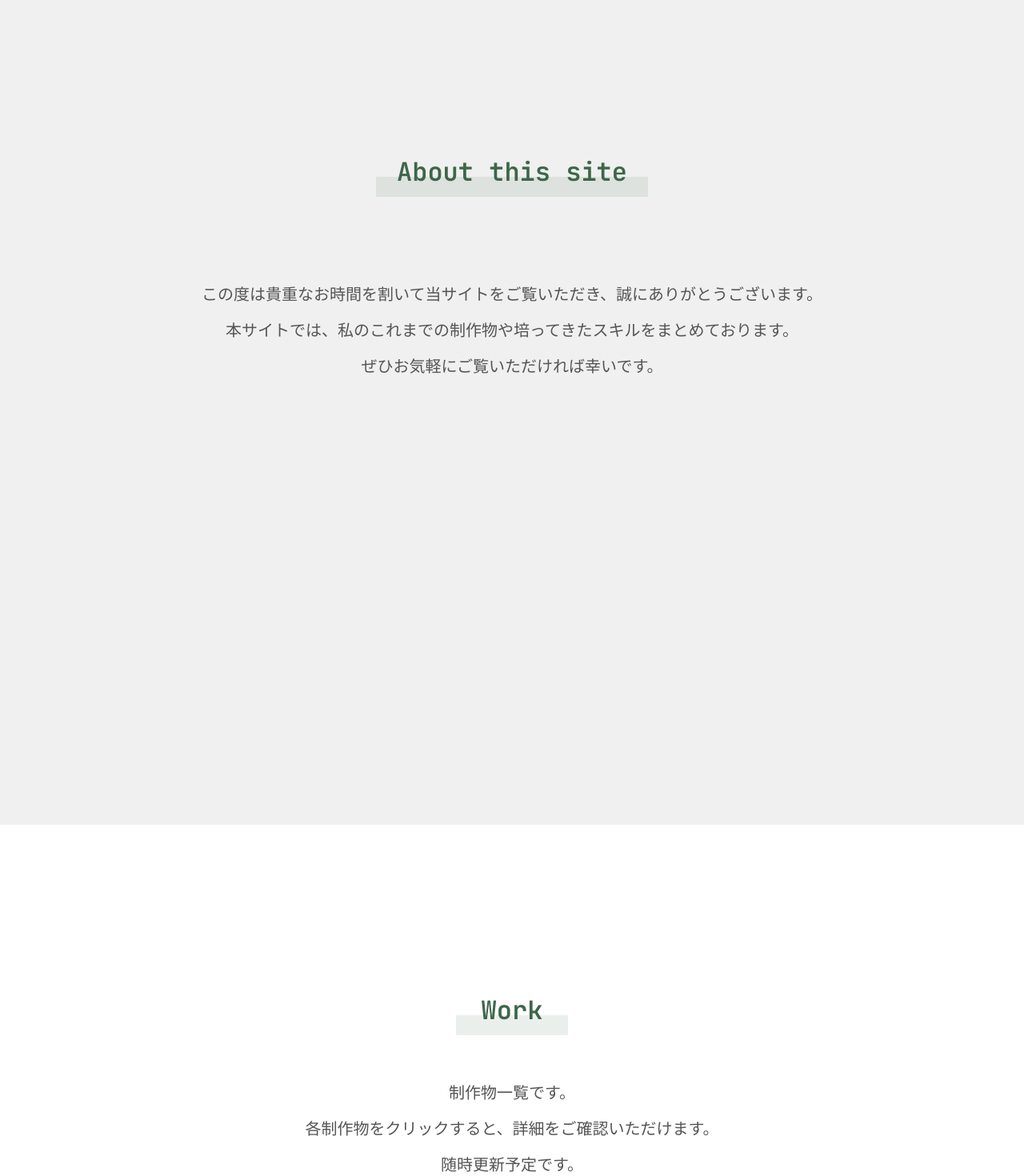
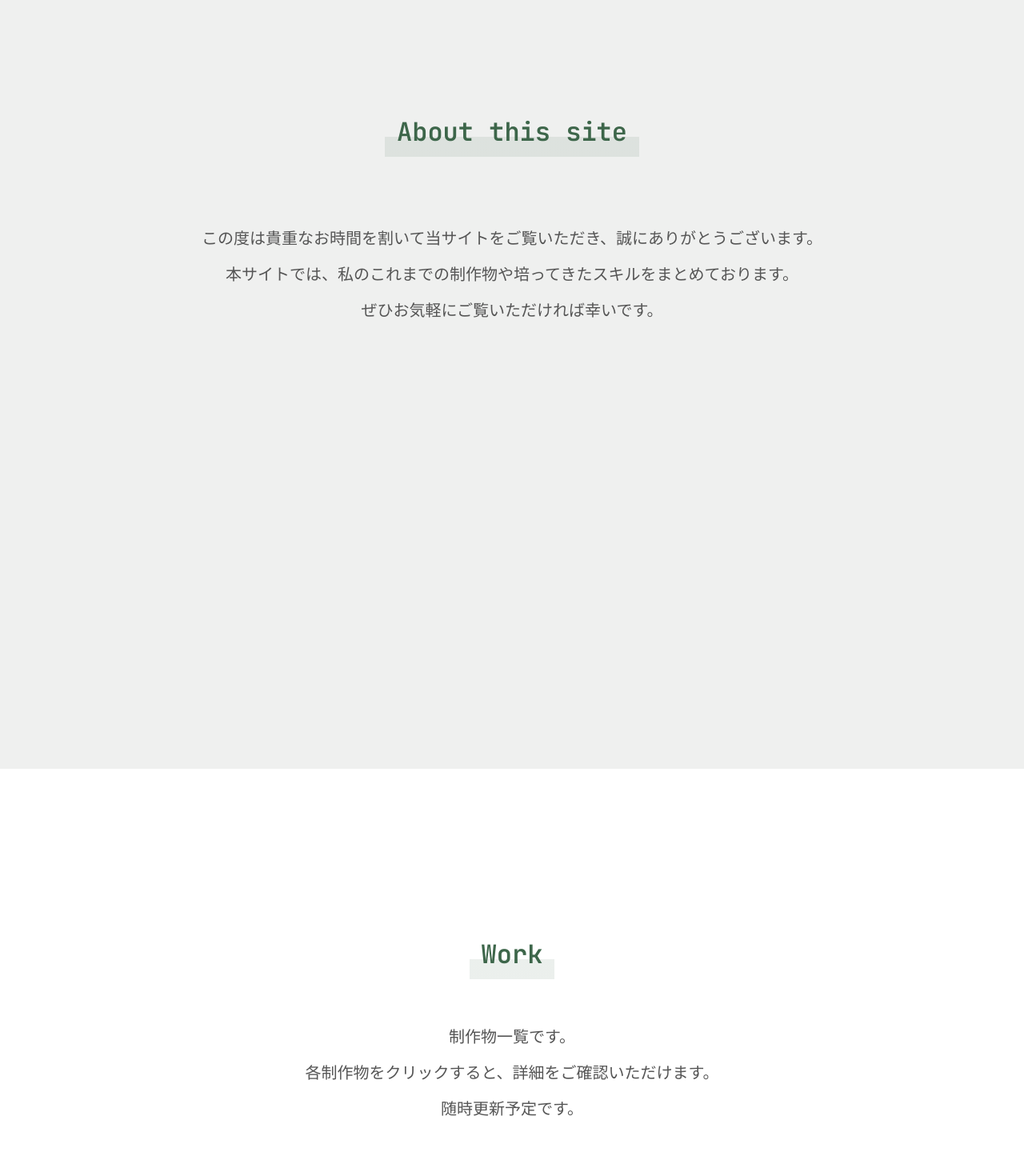
Before and after one commit to oh-my-kamimura/my-engineer-portfolio, a Next.js app: page / in a window 1280 px wide. Shown: the part 1180-2650 px from the top of the page at 80% size. Built offline with nearby package versions, Linux system fonts and the light colour scheme; a web font is replaced by a local one.

Commit message:
add: タイトルのスタイルを汎用化

```diff
--- a/src/app/components/AboutSite.tsx
+++ b/src/app/components/AboutSite.tsx
@@ -3,9 +3,9 @@ import styles from "../../styles/AboutSite.module.scss"
 export default function AboutSite () {
 	return (
 		<div className={styles.container} id="about-site">
-			<div className={styles.sectionTitle}>
+			<h3>
 				About this site
-			</div>
+			</h3>
 			<div className={styles.message}>
 				この度は貴重なお時間を割いて当サイトをご覧いただき、誠にありがとうございます。<br />
 				本サイトでは、私のこれまでの制作物や培ってきたスキルをまとめております。<br />
--- a/src/app/components/Work.tsx
+++ b/src/app/components/Work.tsx
@@ -4,9 +4,9 @@ import WorkCard from "./WorkCard"
 export default function Work() {
 	return (
 		<div className={styles.container} id="work">
-			<div className={styles.sectionTitle}>
+			<h3>
 				Work
-			</div>
+			</h3>
 			<div className={styles.message}>
 				制作物一覧です。<br />
 				各制作物をクリックすると、詳細をご確認いただけます。<br />
--- a/src/app/globals.css
+++ b/src/app/globals.css
@@ -38,6 +38,17 @@ body {
   margin: 0;
 }
 
+h3 {
+  display: inline-block;
+  margin: 50px auto;
+  width: auto;
+  text-align: center;
+  padding: 10px 15px;
+  font-size: 32px;
+  font-weight: 600;
+  background: linear-gradient(transparent 60%, rgba(61, 102, 74, 0.1) 60%);
+}
+
 a {
   color: inherit;
   text-decoration: none;
--- a/src/styles/AboutSite.module.scss
+++ b/src/styles/AboutSite.module.scss
@@ -1,19 +1,12 @@
 .container {
   height: auto;
   margin: 350px auto;
+  text-align: center;
   // TODO: paddingでなぜか一括指定できない。
   padding-top: 150px;
   padding-bottom: 200px;
-  .sectionTitle {
-	margin: 100px auto;
-	width: 340px;
-    text-align: center;
-	padding: 10px;
-	font-size: 32px;
-	font-weight: 600;
-	background: linear-gradient(transparent 60%, rgba(61, 102, 74, 0.1) 60%);
-  }
   .message {
+	margin-top: 30px;
 	text-align: center;
 	color: var(--font-color);
 	font-size: 20px;
--- a/src/styles/Work.module.scss
+++ b/src/styles/Work.module.scss
@@ -1,17 +1,10 @@
 .container {
   background-color: white;
-  height: 2000px;
+  height: auto;
+  text-align: center;
   margin-top: 150px;
   padding-top: 150px;
-  .sectionTitle {
-    margin: 50px auto;
-    width: 140px;
-    text-align: center;
-    padding: 10px;
-    font-size: 32px;
-    font-weight: 600;
-    background: linear-gradient(transparent 60%, rgba(61, 102, 74, 0.1) 60%);
-  }
+  padding-bottom: 350px;
   .message {
     margin-bottom: 130px;
     text-align: center;
--- a/src/styles/WorkCard.module.scss
+++ b/src/styles/WorkCard.module.scss
@@ -6,12 +6,13 @@ $card-height: 540px;
 	position: relative;
 	width: $card-width;
 	height: $card-height;
+	text-align: left;
 	border: var(--foreground) 1px solid;
 	border-radius: 10px;
 	box-shadow: 0px 0px 5px 0px rgba(0, 0, 0, 0.5);
 	transition: 0.3s cubic-bezier(0.5, 1, 0.89, 1);
 	&:hover {
-	transform: scale(1.03);
+		transform: scale(1.03);
 	}
 	.cardImageFrame{
 		position: absolute;
```
